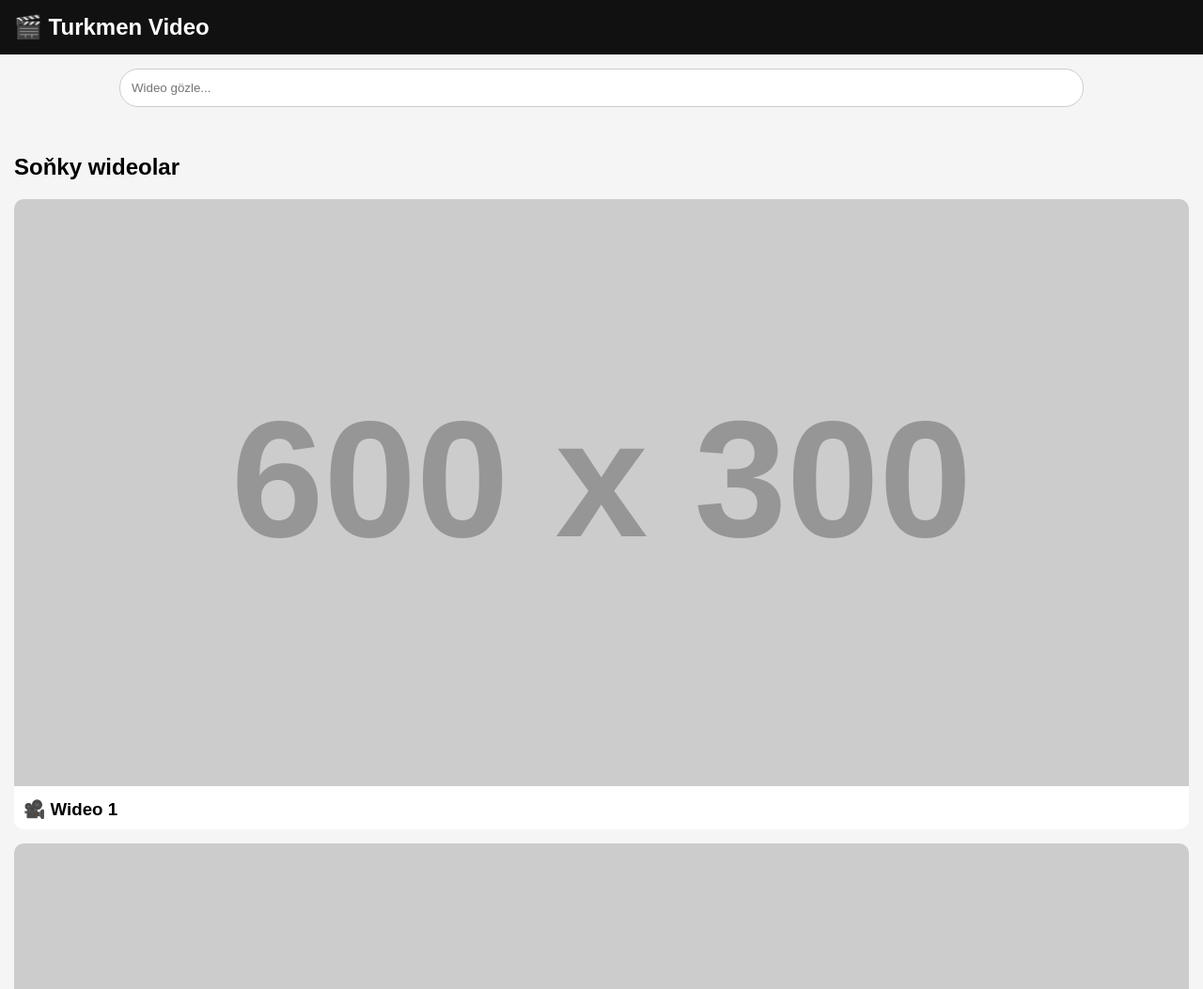
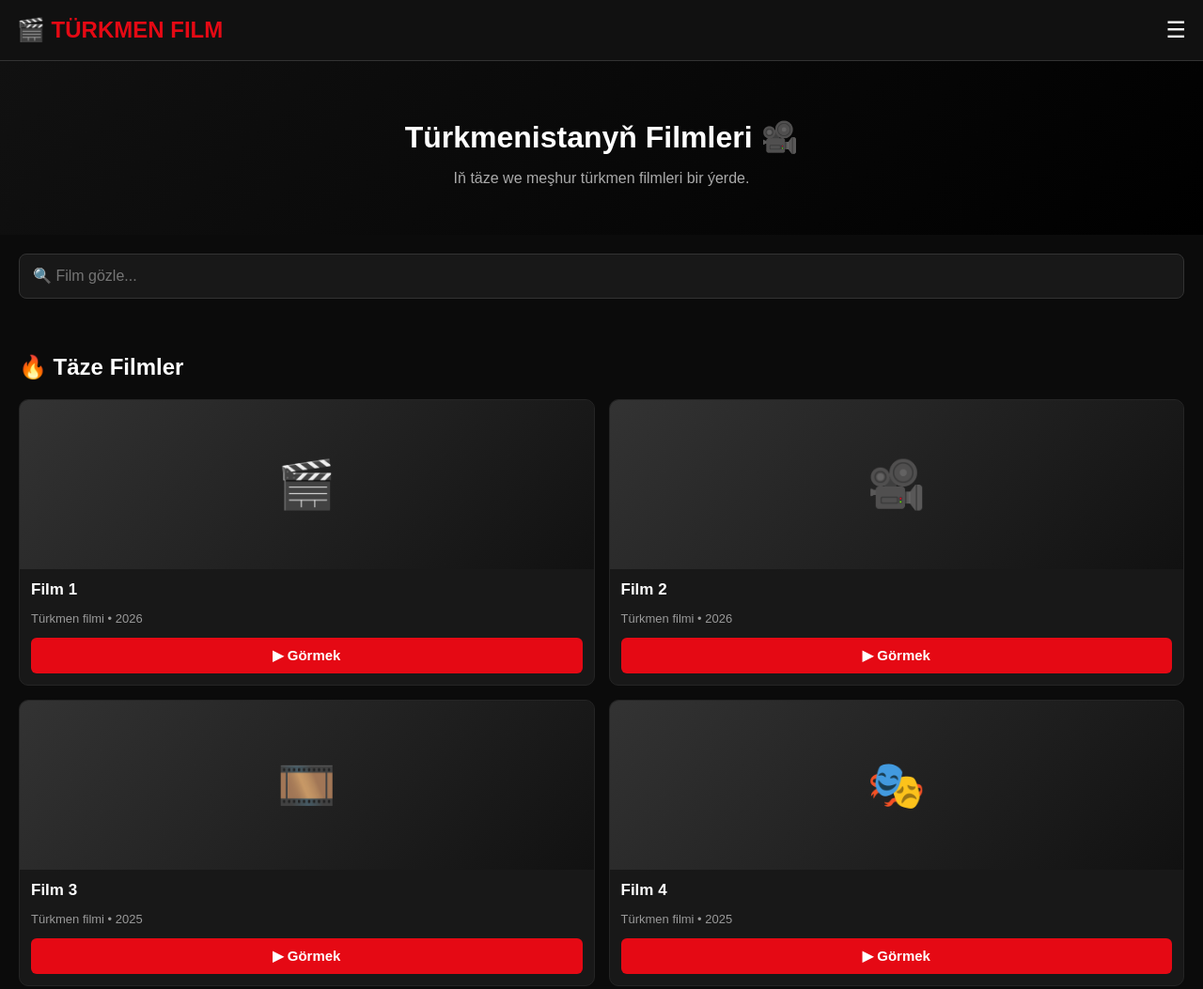
Before and after one commit to gyzykly/Gyzykly, a plain HTML site: page index.html in a window 1280 px wide. Shown: the top 1053 px of the page at 94% size. Drawn offline with Linux system fonts and the light colour scheme; placeholder pictures from the web are drawn by us.

Commit message:
Update index.html

```diff
--- a/index.html
+++ b/index.html
@@ -4,98 +4,229 @@
 <meta charset="UTF-8">
 <meta name="viewport" content="width=device-width, initial-scale=1.0">
 
-<title>Turkmen Video</title>
+<title>TÜRKMEN FILM</title>
 
 <style>
-body {
-  margin: 0;
-  font-family: Arial, sans-serif;
-  background: #f5f5f5;
+* {
+    box-sizing: border-box;
 }
 
-header {
-  background: #111;
-  color: white;
-  padding: 15px;
-  font-size: 24px;
-  font-weight: bold;
+body {
+    margin: 0;
+    font-family: Arial, sans-serif;
+    background: #0b0b0b;
+    color: white;
 }
 
+/* HEADER */
+header {
+    background: #111;
+    padding: 18px;
+    display: flex;
+    justify-content: space-between;
+    align-items: center;
+    border-bottom: 1px solid #333;
+}
+
+.logo {
+    font-size: 24px;
+    font-weight: bold;
+    color: #e50914;
+}
+
+.menu {
+    font-size: 24px;
+}
+
+/* HERO */
+.hero {
+    padding: 35px 20px;
+    text-align: center;
+    background: linear-gradient(135deg, #111, #000);
+}
+
+.hero h1 {
+    font-size: 32px;
+    margin-bottom: 10px;
+}
+
+.hero p {
+    color: #aaa;
+}
+
+/* SEARCH */
 .search {
-  padding: 15px;
-  text-align: center;
+    padding: 20px;
 }
 
 .search input {
-  width: 80%;
-  padding: 12px;
-  border-radius: 20px;
-  border: 1px solid #ccc;
+    width: 100%;
+    padding: 14px;
+    border-radius: 8px;
+    border: 1px solid #333;
+    background: #181818;
+    color: white;
+    font-size: 16px;
 }
 
-.container {
-  padding: 15px;
+/* FILMS */
+.section {
+    padding: 20px;
 }
 
-.video {
-  background: white;
-  margin-bottom: 15px;
-  border-radius: 10px;
-  overflow: hidden;
+.section h2 {
+    margin-bottom: 20px;
 }
 
-.video img {
-  width: 100%;
+.films {
+    display: grid;
+    grid-template-columns: repeat(2, 1fr);
+    gap: 15px;
 }
 
-.video h3 {
-  padding: 10px;
-  margin: 0;
+.film {
+    background: #181818;
+    border-radius: 10px;
+    overflow: hidden;
+    border: 1px solid #252525;
 }
 
+.poster {
+    height: 180px;
+    background: linear-gradient(135deg, #333, #111);
+    display: flex;
+    align-items: center;
+    justify-content: center;
+    font-size: 50px;
+}
+
+.info {
+    padding: 12px;
+}
+
+.info h3 {
+    margin: 0;
+    font-size: 17px;
+}
+
+.info p {
+    color: #999;
+    font-size: 13px;
+}
+
+.watch {
+    width: 100%;
+    padding: 10px;
+    border: none;
+    border-radius: 6px;
+    background: #e50914;
+    color: white;
+    font-size: 15px;
+    font-weight: bold;
+}
+
+/* FOOTER */
 footer {
-  text-align: center;
-  padding: 20px;
-  background: #111;
-  color: white;
+    text-align: center;
+    padding: 25px;
+    color: #777;
+    margin-top: 20px;
+    border-top: 1px solid #222;
 }
+
 </style>
-
 </head>
 
 <body>
 
 <header>
-🎬 Turkmen Video
+    <div class="logo">🎬 TÜRKMEN FILM</div>
+    <div class="menu">☰</div>
 </header>
 
+<section class="hero">
+    <h1>Türkmenistanyň Filmleri 🎥</h1>
+    <p>Iň täze we meşhur türkmen filmleri bir ýerde.</p>
+</section>
+
 <div class="search">
-<input type="text" placeholder="Wideo gözle...">
+    <input type="text" placeholder="🔍 Film gözle...">
 </div>
 
-<div class="container">
+<section class="section">
 
-<h2>Soňky wideolar</h2>
+<h2>🔥 Täze Filmler</h2>
 
-<div class="video">
-<img src="https://via.placeholder.com/600x300.png?text=VIDEO+1">
-<h3>🎥 Wideo 1</h3>
+<div class="films">
+
+<div class="film">
+    <div class="poster">🎬</div>
+    <div class="info">
+        <h3>Film 1</h3>
+        <p>Türkmen filmi • 2026</p>
+        <button class="watch">▶ Görmek</button>
+    </div>
 </div>
 
-<div class="video">
-<img src="https://via.placeholder.com/600x300.png?text=VIDEO+2">
-<h3>🎥 Wideo 2</h3>
+<div class="film">
+    <div class="poster">🎥</div>
+    <div class="info">
+        <h3>Film 2</h3>
+        <p>Türkmen filmi • 2026</p>
+        <button class="watch">▶ Görmek</button>
+    </div>
 </div>
 
-<div class="video">
-<img src="https://via.placeholder.com/600x300.png?text=VIDEO+3">
-<h3>🎥 Wideo 3</h3>
+<div class="film">
+    <div class="poster">🎞️</div>
+    <div class="info">
+        <h3>Film 3</h3>
+        <p>Türkmen filmi • 2025</p>
+        <button class="watch">▶ Görmek</button>
+    </div>
+</div>
+
+<div class="film">
+    <div class="poster">🎭</div>
+    <div class="info">
+        <h3>Film 4</h3>
+        <p>Türkmen filmi • 2025</p>
+        <button class="watch">▶ Görmek</button>
+    </div>
 </div>
 
 </div>
+</section>
+
+<section class="section">
+
+<h2>⭐ Meşhur Filmler</h2>
+
+<div class="films">
+
+<div class="film">
+    <div class="poster">⭐</div>
+    <div class="info">
+        <h3>Soňky Film</h3>
+        <p>Türkmenistanyň filmi</p>
+        <button class="watch">▶ Görmek</button>
+    </div>
+</div>
+
+<div class="film">
+    <div class="poster">🎬</div>
+    <div class="info">
+        <h3>Meşhur Film</h3>
+        <p>Türkmenistanyň filmi</p>
+        <button class="watch">▶ Görmek</button>
+    </div>
+</div>
+
+</div>
+</section>
 
 <footer>
-© 2026 Turkmen Video
+© 2026 Türkmen Film 🎬
 </footer>
 
 </body>
```
